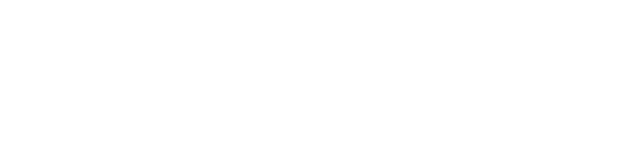
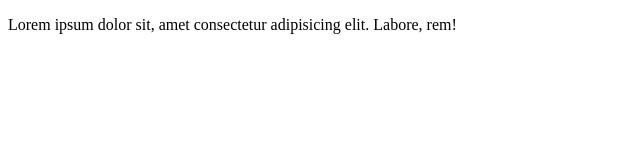
Before and after one commit to wilbler231/Pokemon-Bank, a plain HTML site: page index.html in a window 1280 px wide. Shown: the whole page, without its empty margins (0-640 px from the left). Drawn offline with Linux system fonts and the light colour scheme.

Commit message:
Agregado Div de ejemplo

```diff
--- a/index.html
+++ b/index.html
@@ -6,6 +6,11 @@
     <title>Pokemon Bank</title>
 </head>
 <body>
-
+    <!-- DIV CONTAINER -->
+    <div class="container">
+        <div class="row">
+            <p>Lorem ipsum dolor sit, amet consectetur adipisicing elit. Labore, rem!</p>
+        </div>
+    </div>
 </body>
 </html>
```
